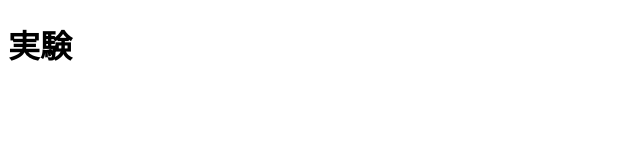
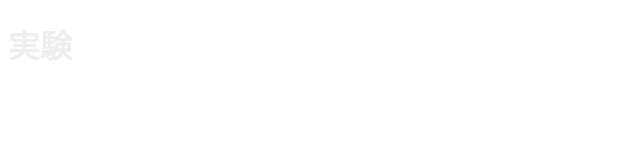
Before and after one commit to 1f10240085/team-project, a plain HTML site: page index.html in a window 1280 px wide. Shown: the whole page, without its empty margins (0-640 px from the left). Drawn offline with Linux system fonts and the light colour scheme.

Commit message:
名前の変更２

```diff
--- a/index.html
+++ b/index.html
@@ -3,7 +3,7 @@
     <head>
         <meta charset="UTF-8">
         <title>K-pop ranking</title>
-        <link rel="stylesheet" type="text/css" herf="TEAM-PROJECT/homepage.css">
+        <link rel="stylesheet" type="text/css" href="index.css">
     </head>
     <body>
         <h1>実験</h1>
```
